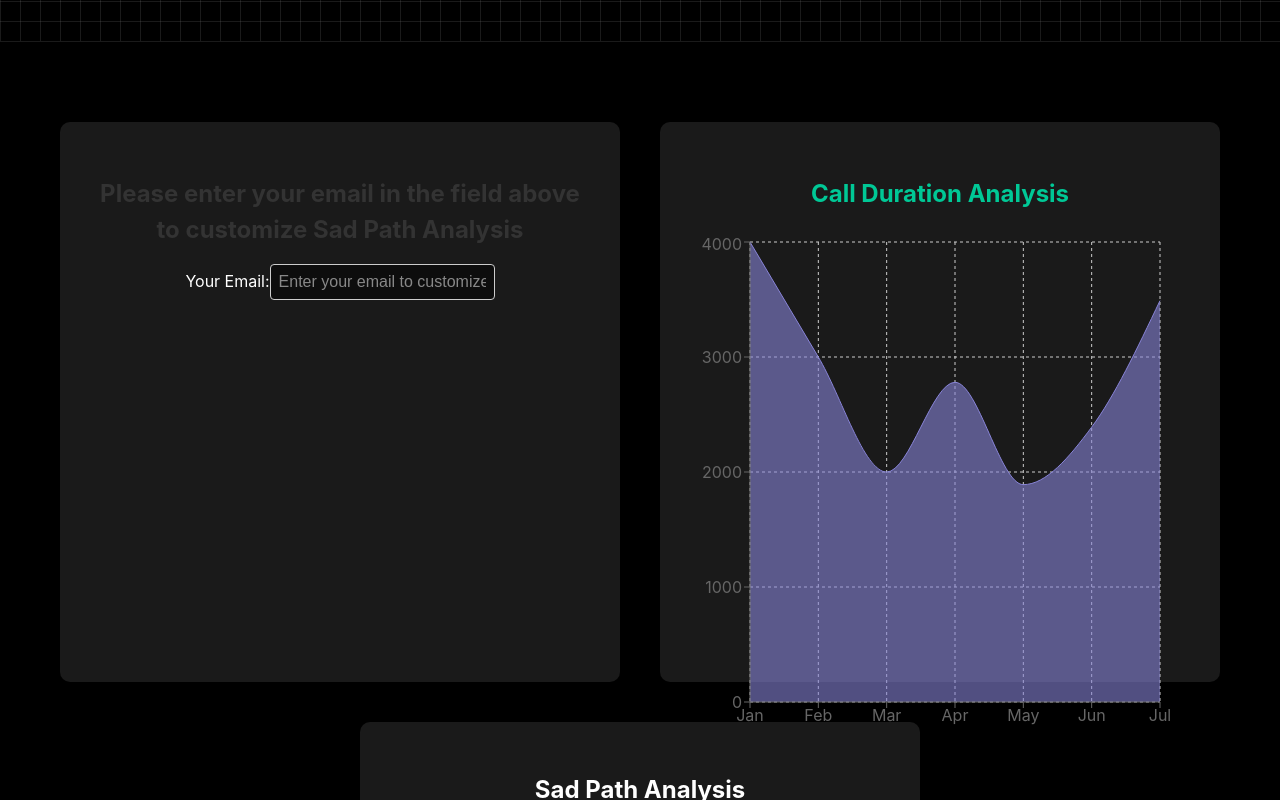
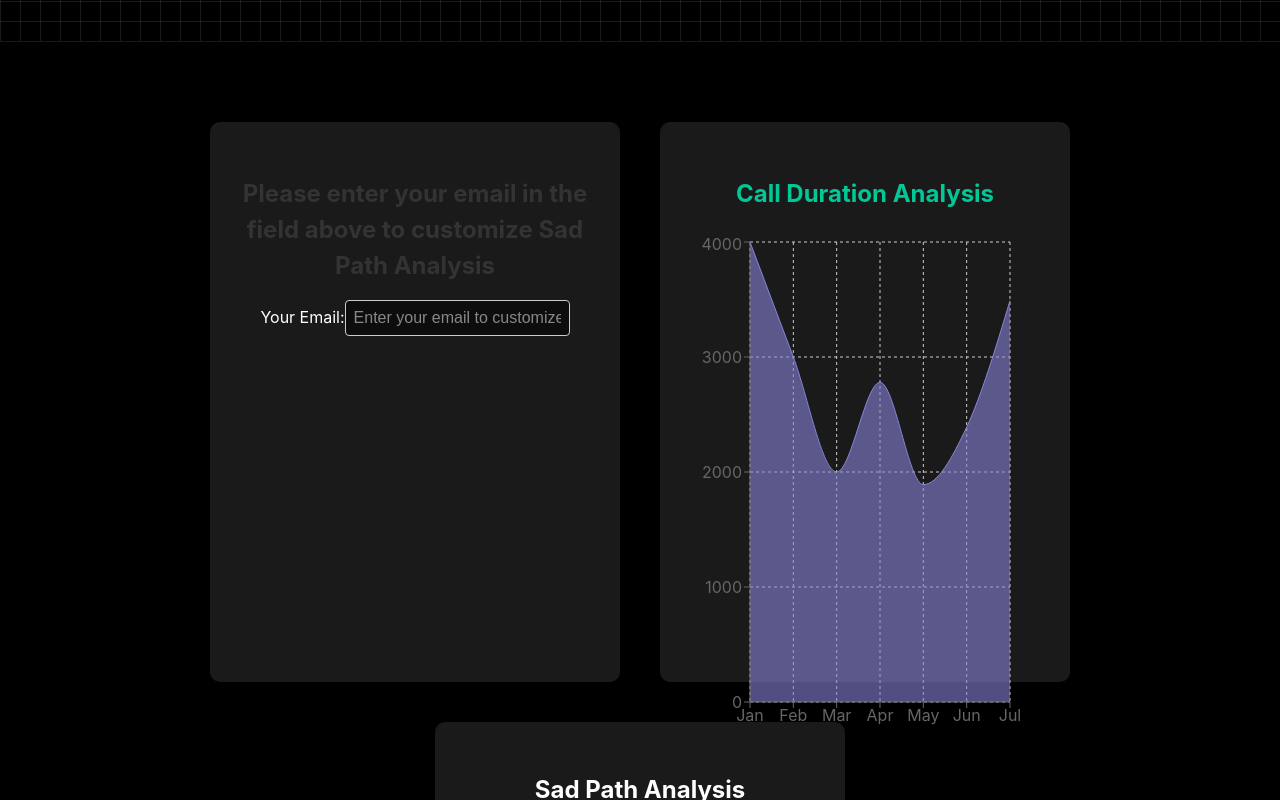
Before and after one commit to gautamscodes-jpg/confluencr, a React app: page / in a window 1280 px wide. Shown: the part 740-1540 px from the top of the page. Built offline with nearby package versions, Linux system fonts and the light colour scheme; the HTML template or start-up script is replaced by a standard one.

Commit message:
build error

```diff
--- a/src/App.css
+++ b/src/App.css
@@ -469,7 +469,7 @@ color: #00c896; /* confluencr green */
   box-shadow: 0 5px 15px rgba(0, 0, 0, 0.3);
   flex: 1;
   min-width: 350px;
-  max-width: 500px;
+  max-width: 300px;
   text-align: center;
 }
 
```
